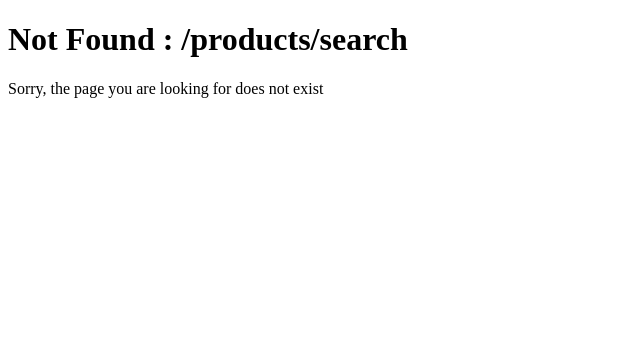
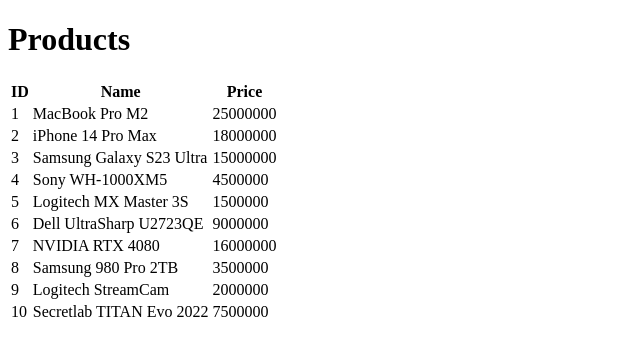
Before and after one commit to Aidilsur/vue-router, a Vue app: page /products/search in a window 1280 px wide. Before the commit this address had no page. Shown: the top 356 px of the page, without its empty margins (0-640 px from the left). Built offline with nearby package versions, Linux system fonts and the light colour scheme.

Commit message:
query params

```diff
--- /dev/null
+++ b/public/api/products.json
@@ -0,0 +1,52 @@
+[
+  {
+    "id": 1,
+    "name": "MacBook Pro M2",
+    "price": 25000000
+  },
+  {
+    "id": 2,
+    "name": "iPhone 14 Pro Max",
+    "price": 18000000
+  },
+  {
+    "id": 3,
+    "name": "Samsung Galaxy S23 Ultra",
+    "price": 15000000
+  },
+  {
+    "id": 4,
+    "name": "Sony WH-1000XM5",
+    "price": 4500000
+  },
+  {
+    "id": 5,
+    "name": "Logitech MX Master 3S",
+    "price": 1500000
+  },
+  {
+    "id": 6,
+    "name": "Dell UltraSharp U2723QE",
+    "price": 9000000
+  },
+  {
+    "id": 7,
+    "name": "NVIDIA RTX 4080",
+    "price": 16000000
+  },
+  {
+    "id": 8,
+    "name": "Samsung 980 Pro 2TB",
+    "price": 3500000
+  },
+  {
+    "id": 9,
+    "name": "Logitech StreamCam",
+    "price": 2000000
+  },
+  {
+    "id": 10,
+    "name": "Secretlab TITAN Evo 2022",
+    "price": 7500000
+  }
+]
--- /dev/null
+++ b/src/components/ProductSearch.vue
@@ -0,0 +1,40 @@
+<script setup>
+import { ref, watchEffect } from "vue";
+import { useRoute } from "vue-router";
+
+const products = ref([]);
+const route = useRoute();
+const search = route.query.product || "";
+
+watchEffect(() => {
+  fetch("/api/products.json")
+    .then((response) => response.json())
+    .then((products) =>
+      products.filter((product) => product.name.includes(search))
+    )
+    .then((data) => {
+      products.value = data;
+    });
+});
+</script>
+<template>
+  <h1>Products</h1>
+  <table>
+    <thead>
+      <tr>
+        <th>ID</th>
+        <th>Name</th>
+        <th>Price</th>
+      </tr>
+    </thead>
+    <tbody>
+      <tr v-for="product in products" :key="product.id">
+        <td>{{ product.id }}</td>
+        <td>{{ product.name }}</td>
+        <td>{{ product.price }}</td>
+      </tr>
+    </tbody>
+  </table>
+</template>
+
+<style scoped></style>
--- a/src/main.js
+++ b/src/main.js
@@ -3,6 +3,7 @@
 import { createRouter, createWebHistory } from "vue-router";
 import Home from "./components/Home.vue";
 import About from "./components/About.vue";
+import ProductSearch from "./components/ProductSearch.vue";
 import ProductDetail from "./components/ProductDetail.vue";
 import NotFound from "./components/NotFound.vue";
 
@@ -18,6 +19,10 @@
       sensitive: true,
     },
     {
+      path: "/products/search",
+      component: ProductSearch,
+    },
+    {
       path: "/products/:id(\\d+)?",
       component: ProductDetail,
     },
```
